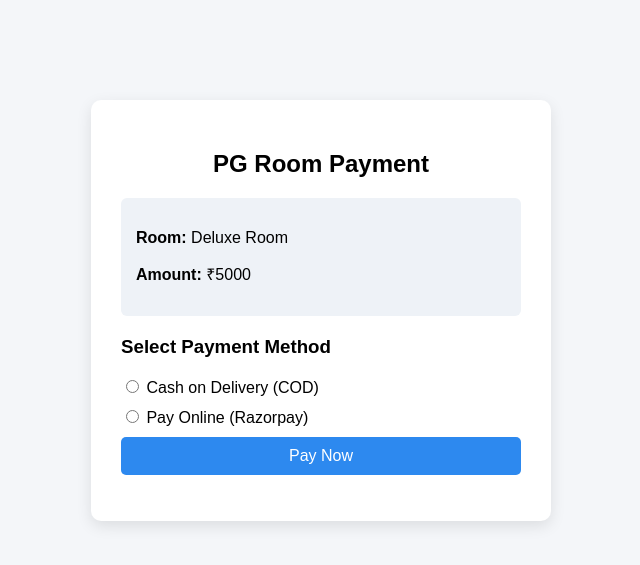
After one commit to smartstay28/smart-stay-project, a Django app: template smart_stay_pg_app/templates/smart_stay_pg_app/payment.html in a window 1280 px wide. The commit adds this page. Shown: the top 565 px of the page, without its empty margins (319-959 px from the left). Run offline with Django 5.2, Linux system fonts and the light colour scheme; the template is opened without the code that fills it, so the values that code supplies are empty; some libraries are stand-ins or nearby versions.

Commit message:
Added payment page with html, css and js

```diff
--- /dev/null
+++ b/smart_stay_pg_app/static/smart_stay_pg_app/css/payment.css
@@ -0,0 +1,52 @@
+body {
+    font-family: Arial;
+    background: #f4f6f9;
+}
+
+.payment-container {
+    width: 400px;
+    margin: 100px auto;
+    padding: 30px;
+    background: white;
+    border-radius: 10px;
+    box-shadow: 0 5px 15px rgba(0,0,0,0.1);
+}
+
+h2 {
+    text-align: center;
+    margin-bottom: 20px;
+}
+
+.booking-details {
+    background: #eef2f7;
+    padding: 15px;
+    border-radius: 6px;
+    margin-bottom: 20px;
+}
+
+.payment-options label {
+    display: block;
+    margin-bottom: 10px;
+    cursor: pointer;
+}
+
+button {
+    width: 100%;
+    padding: 10px;
+    background: #2d89ef;
+    color: white;
+    border: none;
+    border-radius: 5px;
+    font-size: 16px;
+    cursor: pointer;
+}
+
+button:hover {
+    background: #1b5fbf;
+}
+
+#payment-status {
+    margin-top: 15px;
+    text-align: center;
+    font-weight: bold;
+}
--- /dev/null
+++ b/smart_stay_pg_app/static/smart_stay_pg_app/js/payment.js
@@ -0,0 +1,56 @@
+function processPayment() {
+
+    let method = document.querySelector('input[name="payment_method"]:checked');
+
+    if (!method) {
+        alert("Please select payment method");
+        return;
+    }
+
+    if (method.value === "cod") {
+        document.getElementById("payment-status").innerText =
+            "Order placed successfully! Payment mode: COD";
+
+        // Send AJAX to backend
+        fetch("/save-payment/", {
+            method: "POST",
+            headers: {
+                "Content-Type": "application/json",
+            },
+            body: JSON.stringify({
+                status: "pending",
+                method: "COD"
+            })
+        });
+
+    } else {
+
+        var options = {
+            "key": "YOUR_RAZORPAY_KEY",
+            "amount": 5000 * 100,
+            "currency": "INR",
+            "name": "PG Management",
+            "description": "Room Booking Payment",
+            "handler": function (response){
+
+                document.getElementById("payment-status").innerText =
+                    "Payment Successful! Payment ID: " + response.razorpay_payment_id;
+
+                fetch("/save-payment/", {
+                    method: "POST",
+                    headers: {
+                        "Content-Type": "application/json",
+                    },
+                    body: JSON.stringify({
+                        status: "paid",
+                        method: "Razorpay",
+                        payment_id: response.razorpay_payment_id
+                    })
+                });
+            }
+        };
+
+        var rzp1 = new Razorpay(options);
+        rzp1.open();
+    }
+}
--- /dev/null
+++ b/smart_stay_pg_app/templates/smart_stay_pg_app/payment.html
@@ -0,0 +1,42 @@
+<!DOCTYPE html>
+<html>
+<head>
+    <title>PG Payment</title>
+    <link rel="stylesheet" href="payment.css">
+    <script src="https://checkout.razorpay.com/v1/checkout.js"></script>
+</head>
+<body>
+
+<div class="payment-container">
+
+    <h2>PG Room Payment</h2>
+
+    <div class="booking-details">
+        <p><strong>Room:</strong> Deluxe Room</p>
+        <p><strong>Amount:</strong> ₹5000</p>
+    </div>
+
+    <h3>Select Payment Method</h3>
+
+    <div class="payment-options">
+        <label>
+            <input type="radio" name="payment_method" value="cod">
+            Cash on Delivery (COD)
+        </label>
+
+        <label>
+            <input type="radio" name="payment_method" value="online">
+            Pay Online (Razorpay)
+        </label>
+    </div>
+
+    <button onclick="processPayment()">Pay Now</button>
+
+    <p id="payment-status"></p>
+
+</div>
+
+<script src="payment.js"></script>
+
+</body>
+</html>
--- a/smart_stay_pg_app/templates/smart_stay_pg_app/user.html
+++ b/smart_stay_pg_app/templates/smart_stay_pg_app/user.html
@@ -5,7 +5,7 @@
 <meta charset="UTF-8">
 <title>User Panel</title>
 
-<link rel="stylesheet" href="../static/css/user.css">
+<link rel="stylesheet" href="">
 <link rel="stylesheet"
  href="https://cdnjs.cloudflare.com/ajax/libs/font-awesome/6.5.0/css/all.min.css">
 </head>
```
Also changed, not shown: smart_stay_pg_app/views.py (+10 -2 lines).
